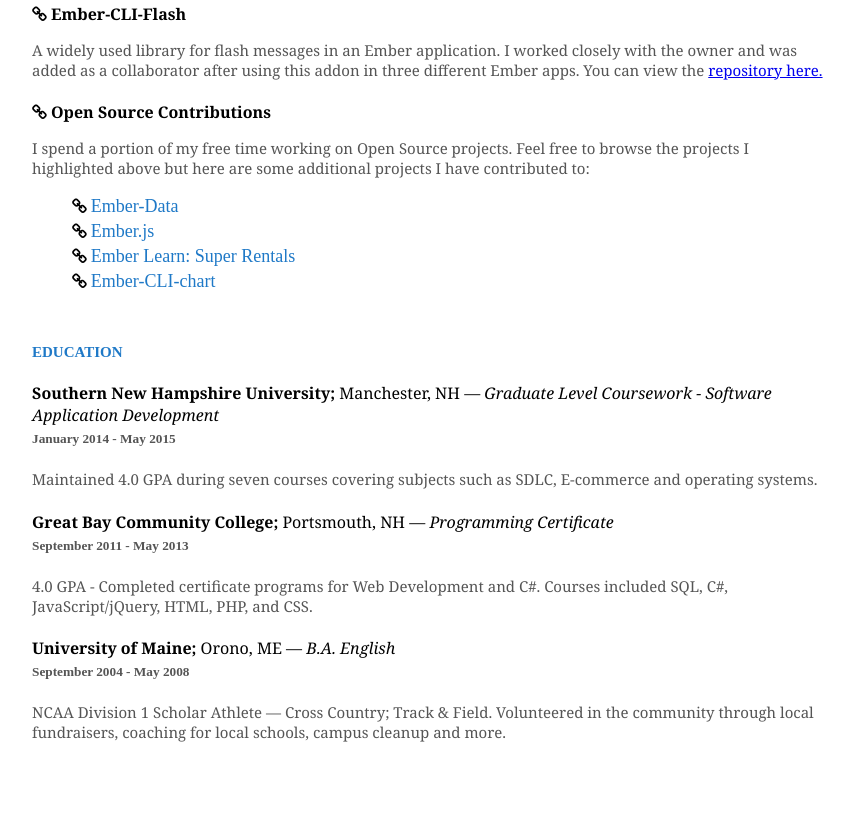
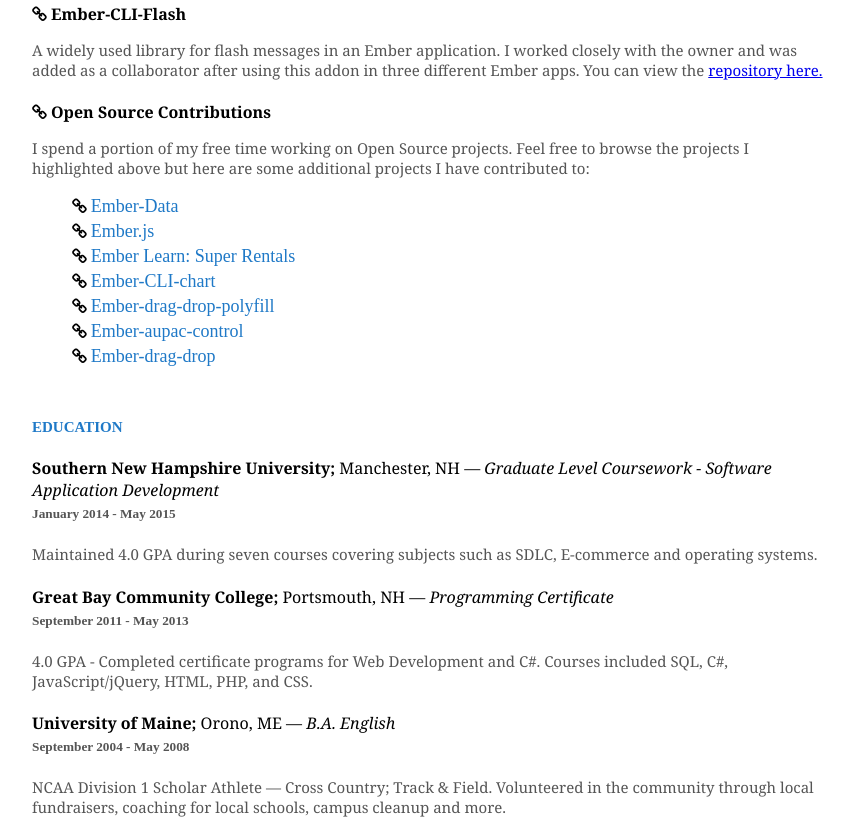
Before and after one commit to sbatson5/sbatson5.github.io, a plain HTML site: page index.html in a window 1280 px wide. Shown: the part 1694-2531 px from the top of the page, without its empty margins (208-1057 px from the left). Before the commit the page ends 2456 px from the top, so only its background shows below. Drawn offline with Linux system fonts and the light colour scheme.

Commit message:
add some more OSS contributions

```diff
--- a/index.html
+++ b/index.html
@@ -241,6 +241,18 @@
               <a href="https://github.com/aomran/ember-cli-chart">Ember-CLI-chart</a>
               <span class="hover-text"> - An Ember component for adding Charts</span>
             </li>
+            <li class="fa fa-link" aria-hidden="true">
+              <a href="https://github.com/aboveproperty/ember-drag-drop-polyfill">Ember-drag-drop-polyfill</a>
+              <span class="hover-text"> - Brings drag-drop-polyfill into your Ember applications</span>
+            </li>
+            <li class="fa fa-link" aria-hidden="true">
+              <a href="https://github.com/aupac/ember-aupac-control">Ember-aupac-control</a>
+              <span class="hover-text"> - Decorate any control with labe, validations and more</span>
+            </li>
+            <li class="fa fa-link" aria-hidden="true">
+              <a href="https://github.com/mharris717/ember-drag-drop">Ember-drag-drop</a>
+              <span class="hover-text"> - Drag and drop addon for Ember-CLI</span>
+            </li>
           </ul>
         </p>
       </div>
```
